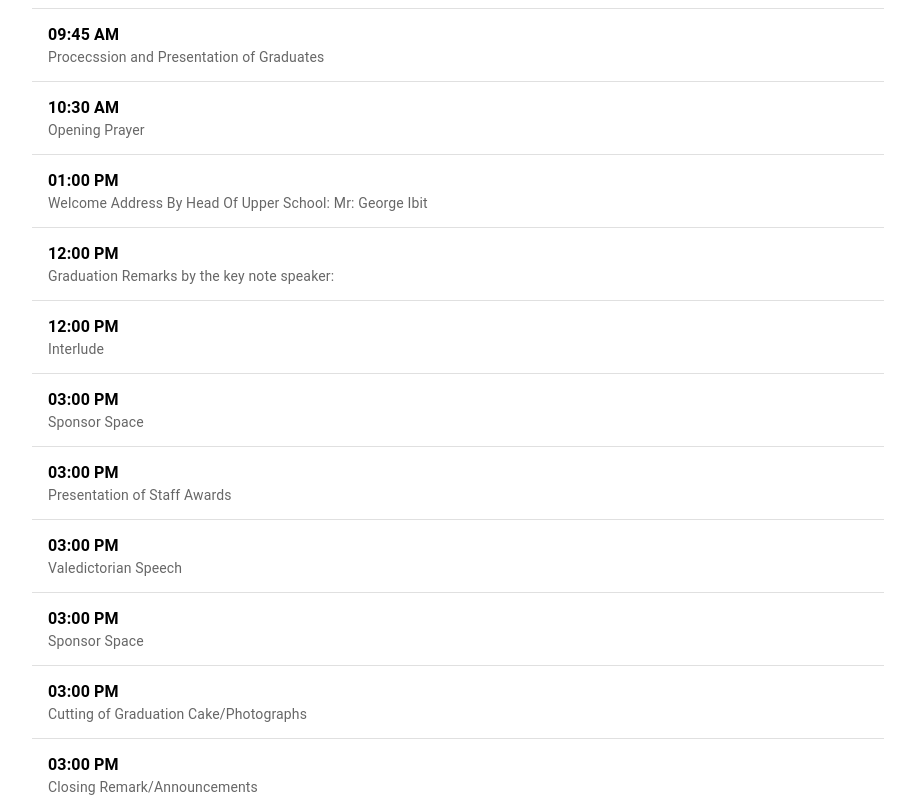
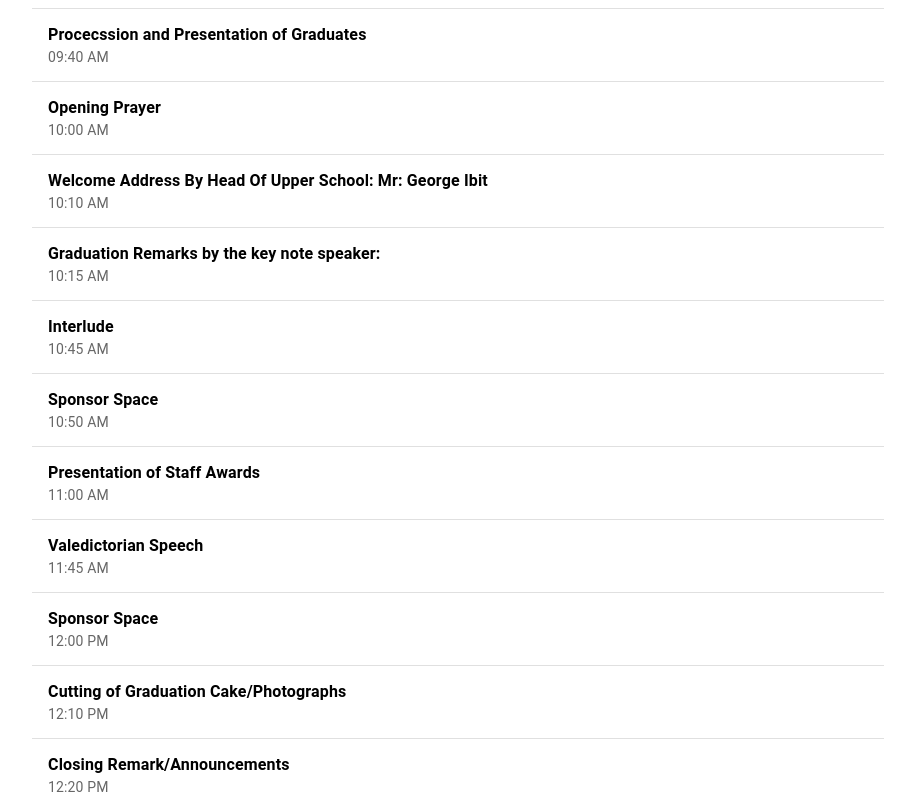
Before and after one commit to BaronEffeh/bsa-events, a React (Create React App) app: page / in a window 1280 px wide. Shown: the part 540-1340 px from the top of the page, without its empty margins (182-1097 px from the left). Built offline with nearby package versions, Linux system fonts and the light colour scheme.

Commit message:
Few adjustment

```diff
--- a/src/components/Header.jsx
+++ b/src/components/Header.jsx
@@ -3,7 +3,7 @@ import { AppBar, Toolbar, Typography, Box } from "@mui/material";
 
 const Header = () => {
   return (
-    <AppBar position="static" color="primary">
+    <AppBar position="sticky" color="primary" mt="-2">
       <Toolbar>
         <Box sx={{ flexGrow: 1, textAlign: "center" }}>
           <Typography variant="h4" component="div" gutterBottom mt={3}>
--- a/src/components/Schedule.jsx
+++ b/src/components/Schedule.jsx
@@ -24,19 +24,19 @@ import { addDoc, collection } from "firebase/firestore";
 const scheduleItems = [
   { time: "09:00 AM", activity: "Arrival of Guest/Red Carpet (Be camera ready)" },
   { time: "09:30 AM", activity: "National Anthem/School Anthem" },
-  { time: "09:45 AM", activity: "Procecssion and Presentation of Graduates" },
-  { time: "10:30 AM", activity: "Opening Prayer" },
-  { time: "01:00 PM", activity: "Welcome Address By Head Of Upper School: Mr: George Ibit" },
-  { time: "12:00 PM", activity: "Graduation Remarks by the key note speaker:" },
-  { time: "12:00 PM", activity: "Interlude" },
-  { time: "03:00 PM", activity: "Sponsor Space" },
-  { time: "03:00 PM", activity: "Presentation of Staff Awards" },
-  { time: "03:00 PM", activity: "Valedictorian Speech" },
-  { time: "03:00 PM", activity: "Sponsor Space" },
-  { time: "03:00 PM", activity: "Cutting of Graduation Cake/Photographs" },
-  { time: "03:00 PM", activity: "Closing Remark/Announcements" },
-  { time: "03:00 PM", activity: "The National Pledge" },
-  { time: "03:00 PM", activity: "Refreshment" },
+  { time: "09:40 AM", activity: "Procecssion and Presentation of Graduates" },
+  { time: "10:00 AM", activity: "Opening Prayer" },
+  { time: "10:10 AM", activity: "Welcome Address By Head Of Upper School: Mr: George Ibit" },
+  { time: "10:15 AM", activity: "Graduation Remarks by the key note speaker:" },
+  { time: "10:45 AM", activity: "Interlude" },
+  { time: "10:50 AM", activity: "Sponsor Space" },
+  { time: "11:00 AM", activity: "Presentation of Staff Awards" },
+  { time: "11:45 AM", activity: "Valedictorian Speech" },
+  { time: "12:00 PM", activity: "Sponsor Space" },
+  { time: "12:10 PM", activity: "Cutting of Graduation Cake/Photographs" },
+  { time: "12:20 PM", activity: "Closing Remark/Announcements" },
+  { time: "12:25 PM", activity: "The National Pledge" },
+  { time: "12:30 PM", activity: "Refreshment" },
 ];
 
 const Schedule = () => {
@@ -109,8 +109,8 @@ const Schedule = () => {
           <React.Fragment key={index}>
             <ListItem>
               <ListItemText
-                primary={item.time}
-                secondary={item.activity}
+                primary={item.activity}
+                secondary={item.time}
                 primaryTypographyProps={{ fontWeight: "bold" }}
               />
             </ListItem>
```
